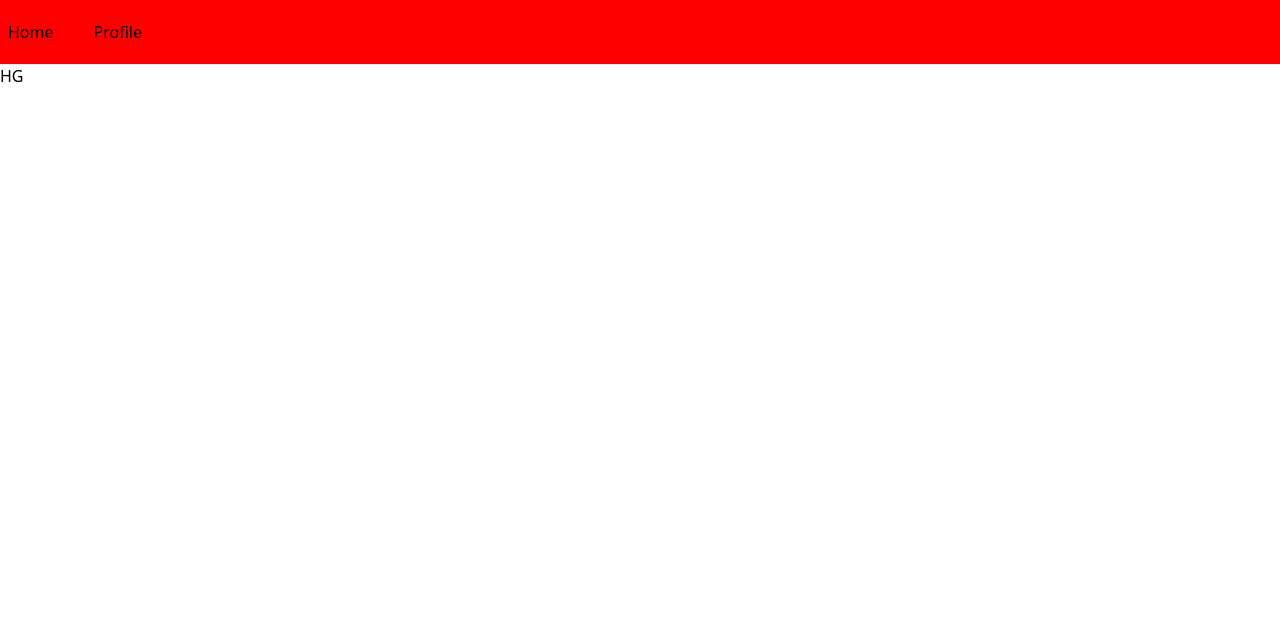
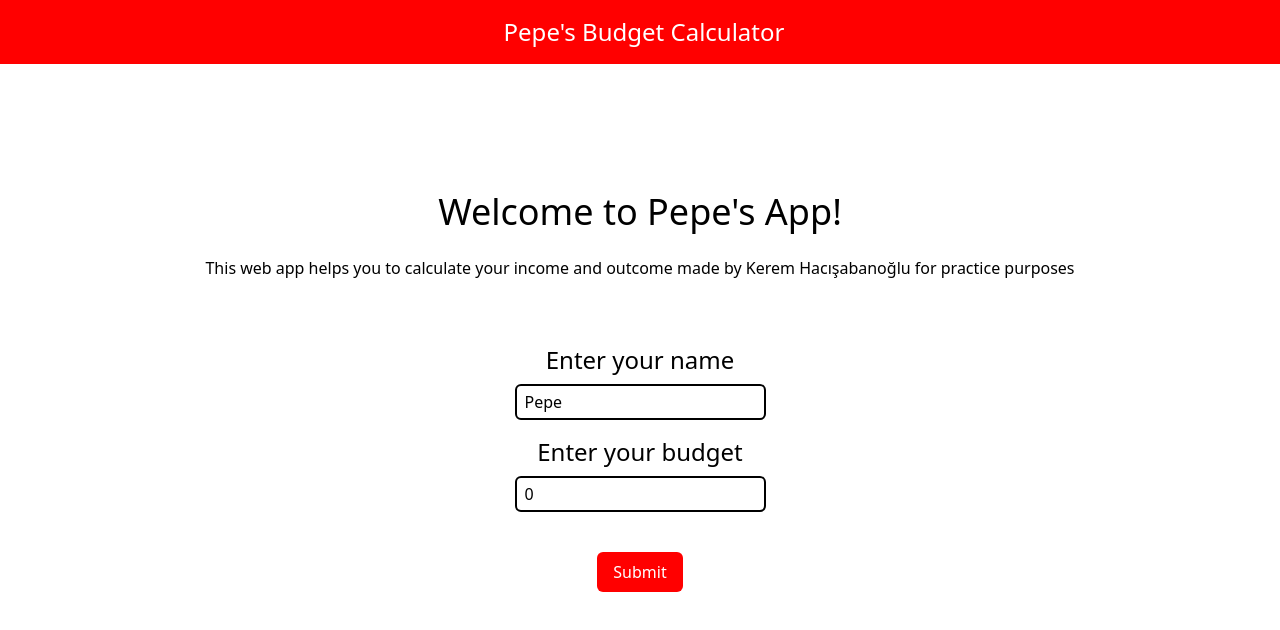
Before and after one commit to kereo32/BudgetManager, a React (Vite) app in the folder budgetManager/: page / in a window 1280 px wide. Shown: the top 630 px of the page. Built offline with nearby package versions, Linux system fonts and the light colour scheme.

Commit message:
add context and expense forms

```diff
--- a/budgetManager/package.json
+++ b/budgetManager/package.json
@@ -16,6 +16,7 @@
     "match-sorter": "^6.3.1",
     "react": "^18.2.0",
     "react-dom": "^18.2.0",
+    "react-modal": "^3.16.1",
     "react-router-dom": "^6.8.1",
     "sort-by": "^1.2.0"
   },
--- /dev/null
+++ b/budgetManager/src/context/userContext.tsx
@@ -0,0 +1,14 @@
+import React, { createContext, useState } from 'react';
+import { Expense, User } from '../global/types';
+
+export const UserContext = createContext({});
+
+export const UserProvider = ({ children }) => {
+  const [user, setUser] = useState<User>({
+    name: 'Pepe',
+    budget: 0,
+    expenses: [],
+  });
+
+  return <UserContext.Provider value={{ user, setUser }}>{children}</UserContext.Provider>;
+};
--- /dev/null
+++ b/budgetManager/src/global/types.ts
@@ -0,0 +1,11 @@
+export type User = {
+  name: string;
+  budget: number;
+  expenses: Array<Expense>;
+};
+
+export type Expense = {
+  name: string;
+  amount: number;
+  date: Date;
+};
--- a/budgetManager/src/main.tsx
+++ b/budgetManager/src/main.tsx
@@ -2,12 +2,15 @@ import React from 'react';
 import ReactDOM from 'react-dom/client';
 import { BrowserRouter } from 'react-router-dom';
 import App from './App';
+import { UserProvider } from './context/userContext';
 import './index.css';
 
 ReactDOM.createRoot(document.getElementById('root') as HTMLElement).render(
   <React.StrictMode>
+    <UserProvider>
       <BrowserRouter>
         <App />
       </BrowserRouter>
+    </UserProvider>
   </React.StrictMode>
 );
--- /dev/null
+++ b/budgetManager/src/scenes/Home/UserInputForm.tsx
@@ -0,0 +1,51 @@
+import React, { useState } from 'react';
+import { UserContext } from '../../context/userContext';
+import { Link } from 'react-router-dom';
+
+export function UserInputForm() {
+  const { user, setUser } = React.useContext(UserContext);
+  const [isSubmitted, setIsSubmitted] = useState(false);
+
+  const handleSubmit = (e: React.SyntheticEvent) => {
+    e.preventDefault();
+    e.stopPropagation();
+    setIsSubmitted((prevState) => !prevState);
+    console.log(user);
+  };
+
+  return (
+    <div className="flex flex-col items-center">
+      <form className="flex flex-col items-center">
+        <label className="text-2xl">Enter your name</label>
+        <input
+          type="text"
+          onChange={(e) => {
+            setUser({ ...user, name: e.target.value });
+          }}
+          value={user.name}
+          className="border-2 border-black rounded-md px-2 py-1 mt-2"
+        />
+        <label className="text-2xl mt-4">Enter your budget</label>
+        <input
+          onChange={(e) => {
+            setUser({ ...user, budget: e.target.value });
+          }}
+          type="text"
+          value={user.budget}
+          className="border-2 border-black rounded-md px-2 py-1 mt-2"
+        />
+        <button
+          onClick={(e) => {
+            handleSubmit(e);
+          }}
+          className={`bg-pepe-red text-white px-4 py-2 rounded-md mt-10 ${isSubmitted ? 'hidden' : null}`}
+        >
+          Submit
+        </button>
+      </form>
+      <Link to="/profile" className={`bg-pepe-red text-white px-4 py-2 rounded-md mt-10 ${isSubmitted ? null : 'hidden'}`}>
+        Go to Profile
+      </Link>
+    </div>
+  );
+}
--- a/budgetManager/src/scenes/Home/index.tsx
+++ b/budgetManager/src/scenes/Home/index.tsx
@@ -1,11 +1,18 @@
 import React, { useContext } from 'react';
+import { UserInputForm } from './UserInputForm';
+import { UserContext } from '../../context/userContext';
 
 type Props = {};
 
 const Home = (props: Props) => {
+  const { user, setUser } = useContext(UserContext);
   return (
-    <div className="flex flex-col gap-16 py-16">
-      <h4>HG</h4>
+    <div className="flex flex-col gap-16 py-16 w-screen h-screen">
+      <div className="flex flex-col mt-[10%] items-center w-full">
+        <h1 className="text-4xl text-center">Welcome to {user.name}'s App!</h1>
+        <p className="text-center mt-6">This web app helps you to calculate your income and outcome made by Kerem Hacışabanoğlu for practice purposes</p>
+      </div>
+      <UserInputForm />
     </div>
   );
 };
--- /dev/null
+++ b/budgetManager/src/scenes/Navbar/ActionLink.tsx
@@ -0,0 +1,7 @@
+export default function ActionLink(props: { name: string; to: string }) {
+  return (
+    <a href={props.to} className="text-white text-xl hover:text-black hover:text-2xl">
+      {props.name}
+    </a>
+  );
+}
--- a/budgetManager/src/scenes/Navbar/index.tsx
+++ b/budgetManager/src/scenes/Navbar/index.tsx
@@ -1,13 +1,17 @@
-import { useState } from 'react';
+import { useState, useContext } from 'react';
+import ActionLink from './ActionLink';
+import { UserContext } from '../../context/userContext';
 
 type Props = {};
 
 const Navbar = ({}: Props) => {
+  const { user } = useContext(UserContext);
   return (
-    <nav className={`flex bg-pepe-red fixed top-0 z-30 w-full h-16`}>
+    <nav className="flex bg-pepe-red fixed top-0 z-30 w-full h-16">
       <div className="flex items-center ml-2 gap-10 w-full">
-      <a href="/">Home</a>
-      <a href="/profile">Profile</a>
+        <div className="flex flex-1 justify-center">
+          <h1 className="text-white text-2xl">{user.name}'s Budget Calculator</h1>
+        </div>
       </div>
     </nav>
   );
--- /dev/null
+++ b/budgetManager/src/scenes/Profile/ExpenseCard.tsx
@@ -0,0 +1,20 @@
+import React from 'react';
+import { Expense } from '../../global/types';
+
+type Props = {
+  expense: Expense;
+  i: number;
+};
+
+function ExpenseCard(props: Props) {
+  return (
+    <div className="flex flex-col items-center">
+      <h2 className="text-3xl">{props.i + 1}.Expense</h2>
+      <h1 className="text-2xl">{props.expense.name}</h1>
+      <p className="text-xl">{props.expense.amount}</p>
+      <p className="text-xl">{props.expense.date.toString()}</p>
+    </div>
+  );
+}
+
+export default ExpenseCard;
--- /dev/null
+++ b/budgetManager/src/scenes/Profile/ExpenseForm.tsx
@@ -0,0 +1,44 @@
+import { SyntheticEvent, useContext } from 'react';
+import Modal from 'react-modal';
+import { UserContext } from '../../context/userContext';
+
+type props = {
+  isOpen: boolean;
+  setOpen: (value: boolean) => void;
+};
+
+export function ExpenseForm(props: props) {
+  const { user, setUser } = useContext(UserContext);
+
+  const handleClick = (e: any) => {
+    e.preventDefault();
+    const data = new FormData(document.getElementById('expenseform'));
+    const expense = {
+      name: data.get('name'),
+      amount: data.get('amount'),
+      date: data.get('date'),
+    };
+    setUser({ ...user, expenses: [...user.expenses, expense] });
+    props.setOpen((prevState) => !prevState);
+  };
+  return (
+    <Modal isOpen={props.isOpen}>
+      <form id="expenseform" className="flex flex-col items-center mt-[10%]">
+        <label className="text-2xl">Enter your expense name</label>
+        <input id="name" name="name" type="text" className="border-2 border-black rounded-md px-2 py-1 mt-2" />
+        <label className="text-2xl mt-4">Enter your expense amount</label>
+        <input name="amount" type="text" className="border-2 border-black rounded-md px-2 py-1 mt-2" />
+        <label className="text-2xl mt-4">Enter your expense date</label>
+        <input name="date" type="text" className="border-2 border-black rounded-md px-2 py-1 mt-2" />
+        <button
+          onClick={(e) => {
+            handleClick(e);
+          }}
+          className="bg-pepe-red text-white px-4 py-2 rounded-md mt-10"
+        >
+          Submit
+        </button>
+      </form>
+    </Modal>
+  );
+}
--- a/budgetManager/src/scenes/Profile/index.tsx
+++ b/budgetManager/src/scenes/Profile/index.tsx
@@ -1,9 +1,38 @@
-import React from 'react';
+import React, { useContext, useState } from 'react';
+import { UserContext } from '../../context/userContext';
+import { Expense } from '../../global/types';
+import ExpenseCard from './ExpenseCard';
+import { ExpenseForm } from './ExpenseForm';
 
 type Props = {};
 
 const Profile = (props: Props) => {
-  return <div className="flex flex-col gap-16 py-16">Profile</div>;
+  const { user, setUser } = useContext(UserContext);
+  const [isModalOpen, setIsModalOpen] = useState(false);
+
+  const expenses = user.expenses.map((expense: Expense, i: number) => {
+    return <ExpenseCard expense={expense} i={i}></ExpenseCard>;
+  });
+
+  return (
+    <div className="flex flex-col gap-16 py-16 w-screen h-screen">
+      <div className="flex flex-col mt-[5%] items-center w-full">
+        <h1 className="text-4xl text-center">Username : {user.name}</h1>
+        <p className="text-center mt-6">User Budget : {user.budget}</p>
+      </div>
+
+      {expenses}
+      <button
+        onClick={() => {
+          setIsModalOpen((prevState) => !prevState);
+        }}
+        className="bg-pepe-red text-white px-4 py-2 rounded-md mt-10"
+      >
+        Add Expense
+      </button>
+      <ExpenseForm setOpen={setIsModalOpen} isOpen={isModalOpen} />
+    </div>
+  );
 };
 
 export default Profile;
```
Also changed, not shown: 1 other file (tests, documents, lock files or other folders).
